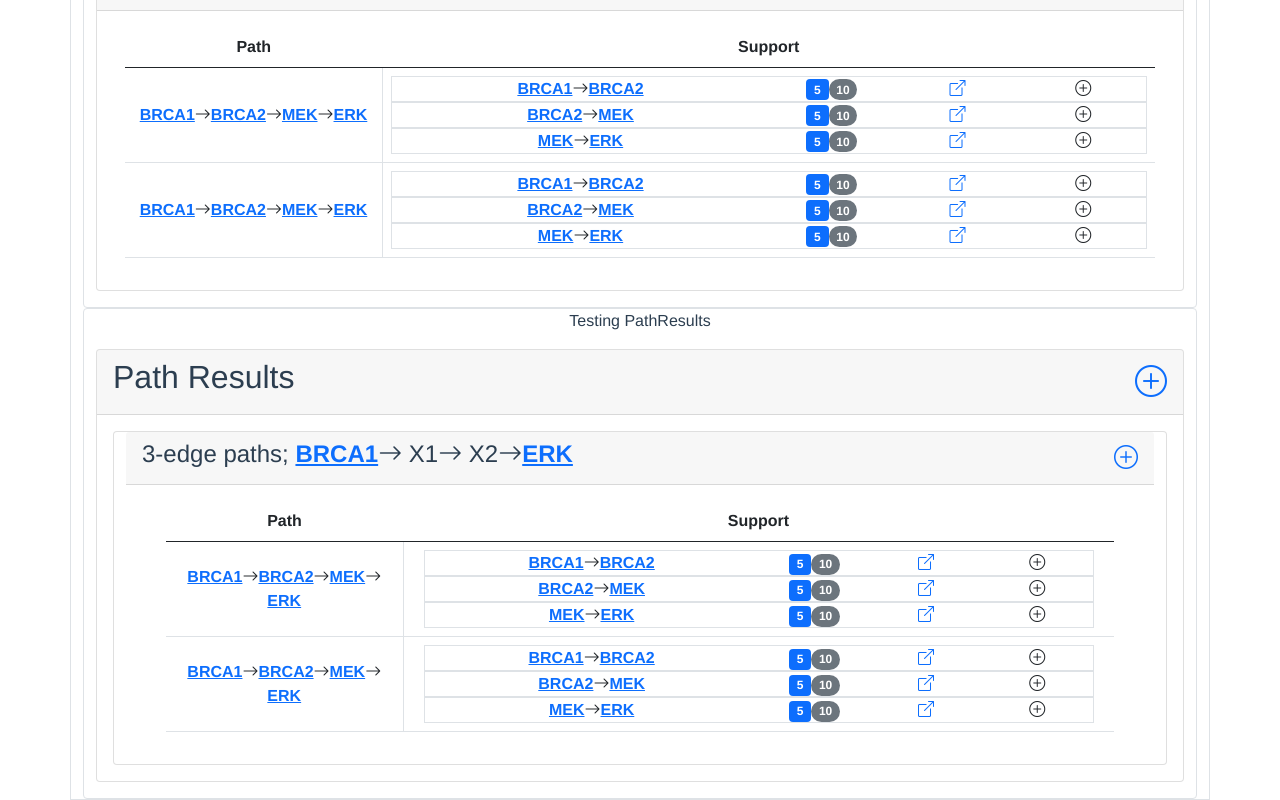
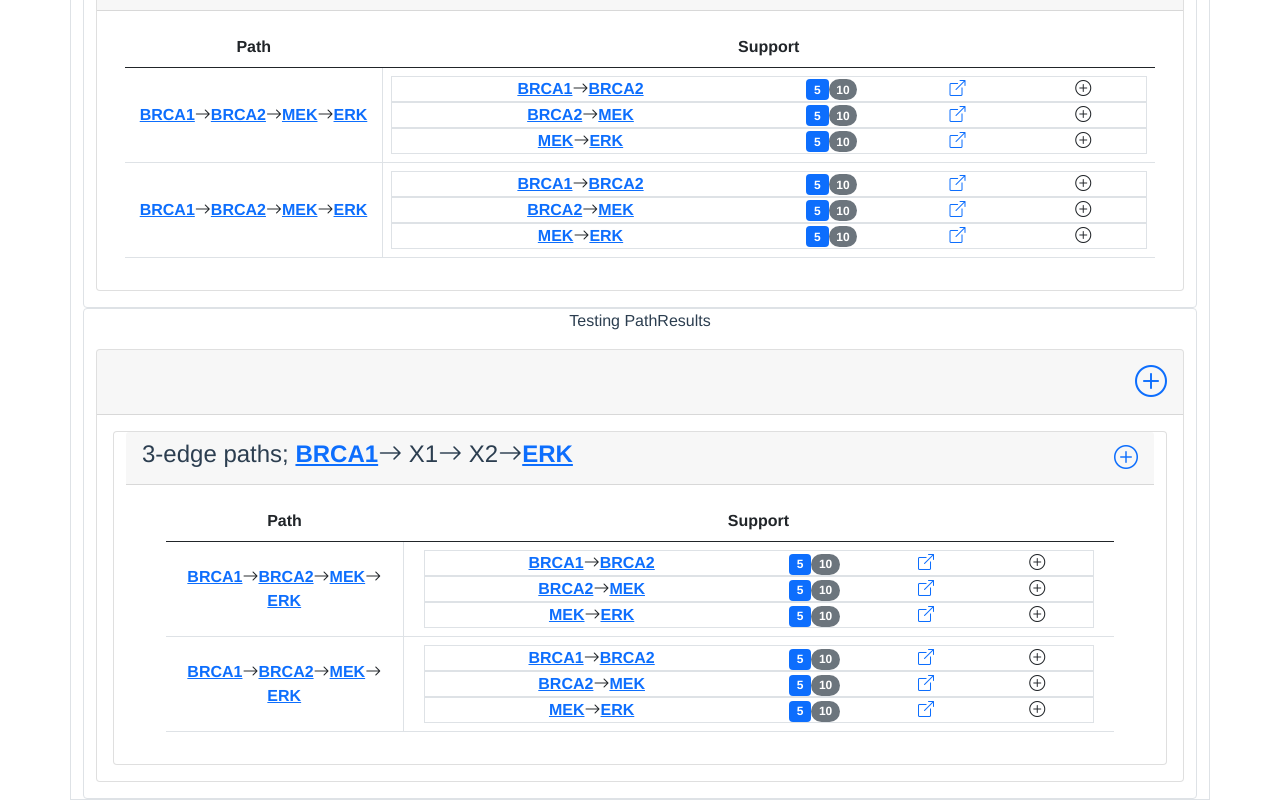
Before and after one commit to kkaris/indra_network_service, a Vue app in the folder indra_network_search/frontend/: page / in a window 1280 px wide. Shown: the part 1133-1933 px from the top of the page. Built offline with nearby package versions, Linux system fonts and the light colour scheme.

Commit message:
Add title prop to PathResults

```diff
--- a/indra_network_search/frontend/src/components/Result/PathResults.vue
+++ b/indra_network_search/frontend/src/components/Result/PathResults.vue
@@ -2,7 +2,7 @@
   <div class="card text-center">
     <div class="card-header">
       <div class="d-flex justify-content-between">
-        <h2>Path Results</h2>
+        <h2>{{ title }}</h2>
         <a
             role="button"
             data-bs-toggle="collapse"
@@ -41,6 +41,10 @@ export default {
   props: {
     // Corresponds to indra_network_search/data_models::PathResultData
     // source and target are Node objects
+    title: {
+      type: String,
+      required: true
+    },
     source: {
       type: Object,
       default: null,
```
